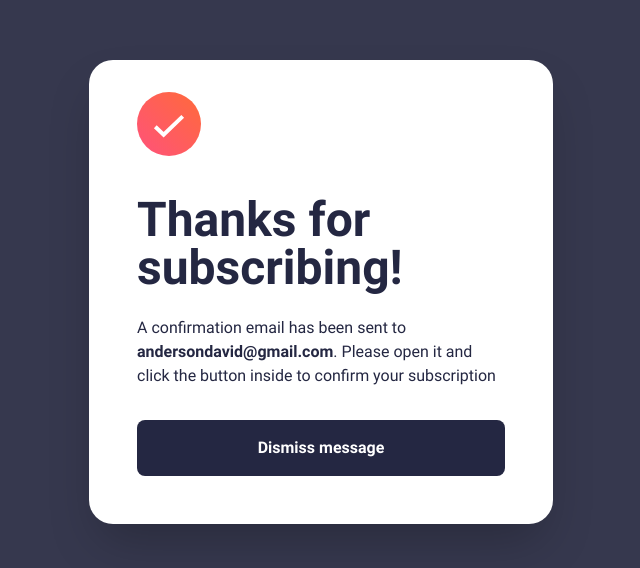
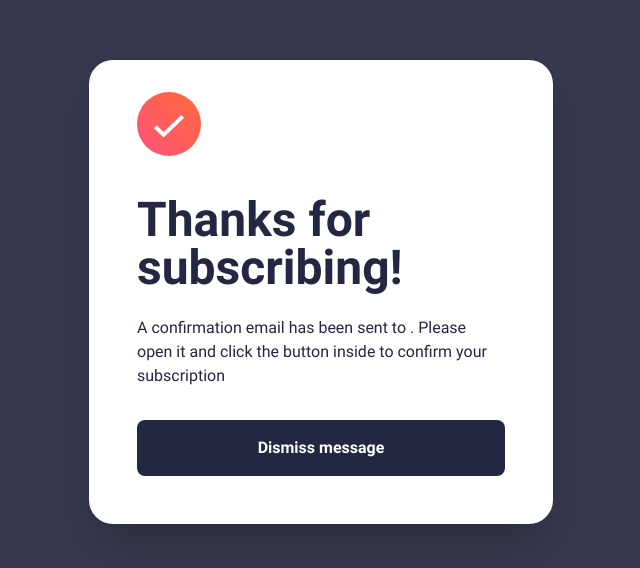
Before and after one commit to andersondavid/newsletter-signup-form-with-success-message, a Next.js app: page /success in a window 1280 px wide. Shown: the part 108-676 px from the top of the page, without its empty margins (319-959 px from the left). Built offline with nearby package versions, Linux system fonts and the light colour scheme.

Commit message:
feat: add router with query params

```diff
--- a/src/app/components/EmailTextInput.tsx
+++ b/src/app/components/EmailTextInput.tsx
@@ -1,6 +1,11 @@
-import React from "react";
+import React, { Dispatch } from "react";
 
-export default function EmailTextInput() {
+type PropTypes = {
+  email: string;
+  setEmail: Dispatch<string>;
+};
+
+export default function EmailTextInput({ email, setEmail }: PropTypes) {
   return (
     <div>
       <label htmlFor="email-input" className="block font-ubuntu text-sm">
@@ -9,6 +14,8 @@ export default function EmailTextInput() {
       <div className="border-[1px] solid border-grey rounded-lg p-4 mt-2">
         <input
           type="email"
+          value={email}
+          onChange={e => setEmail(e.target.value)}
           id="email-input"
           placeholder="email@company.com"
           className="w-full focus:outline-none font-ubuntu"
--- a/src/app/page.tsx
+++ b/src/app/page.tsx
@@ -1,8 +1,20 @@
+"use client";
+
 import Image from "next/image";
 import EmailTextInput from "./components/EmailTextInput";
 import BigButton from "./components/BigButton";
+import { useState } from "react";
+import { useRouter } from "next/navigation";
+import Link from "next/link";
 
 export default function Home() {
+  const [email, setEmail] = useState("");
+  const router = useRouter();
+
+  const subscribing = () => {
+    router.push("/success", {});
+  };
+
   return (
     <main className="md:flex">
       <div className="md:p-6 md:max-w-[29em]">
@@ -17,13 +29,14 @@ export default function Home() {
           />
         </div>
         <div className="px-6">
-          <h1 className="font-ubuntuBold text-4xl pt-10 pb-5 md:text-6xl text-darkslategrey">Stay uptated!</h1>
+          <h1 className="font-ubuntuBold text-4xl pt-10 pb-5 md:text-6xl text-darkslategrey">
+            Stay uptated!
+          </h1>
           <p className="font-ubuntu font-normal text-darkslategrey">
             Join 60,000+ product managers receiving monthly updates on:
           </p>
         </div>
         <div className="px-6 pt-5">
-
           <div className="flex mt-3 md:mt-3">
             <picture>
               <Image
@@ -33,7 +46,9 @@ export default function Home() {
                 alt="icon list"
               />
             </picture>
-            <p className="pl-4 text-sm font-ubuntu font-light text-darkslategrey">Product discovery and build what matters</p>
+            <p className="pl-4 text-sm font-ubuntu font-light text-darkslategrey">
+              Product discovery and build what matters
+            </p>
           </div>
 
           <div className="flex mt-3 md:mt-3">
@@ -45,7 +60,9 @@ export default function Home() {
                 alt="icon list"
               />
             </picture>
-            <p className="pl-4 text-sm font-ubuntu font-light text-darkslategrey">Meassuring to ensure updates are a success</p>
+            <p className="pl-4 text-sm font-ubuntu font-light text-darkslategrey">
+              Meassuring to ensure updates are a success
+            </p>
           </div>
 
           <div className="flex mt-3 md:mt-3">
@@ -57,15 +74,18 @@ export default function Home() {
                 alt="icon list"
               />
             </picture>
-            <p className="pl-4 text-sm font-ubuntu font-light text-darkslategrey">And much more!</p>
+            <p className="pl-4 text-sm font-ubuntu font-light text-darkslategrey">
+              And much more!
+            </p>
           </div>
-
         </div>
         <div className="px-6 pt-6 md:pt-8">
-          <EmailTextInput />
+          <EmailTextInput email={email} setEmail={setEmail} />
         </div>
         <div className="p-6">
-          <BigButton text="Subscribe to monthly newsletter"/>
+          <Link href={{ pathname: "/success", query: { email } }}>
+            <BigButton text="Subscribe to monthly newsletter" />
+          </Link>
         </div>
       </div>
       <div className="w-full max-w-sm md:block hidden m-6">
--- a/src/app/success/page.tsx
+++ b/src/app/success/page.tsx
@@ -1,8 +1,14 @@
+"use client"
+
 import Image from "next/image";
 import React from "react";
 import BigButton from "../components/BigButton";
+import { useSearchParams } from "next/navigation";
 
 export default function Success() {
+  const searchParams = useSearchParams();
+  const email = searchParams.get("email");
+
   return (
     <div className="px-6 h-screen md:h-min flex flex-col md:px-12 md:max-w-[29em]">
       <div className="mt-24 md:mt-8">
@@ -15,8 +21,15 @@ export default function Success() {
         />
       </div>
       <div className="mt-10">
-        <h1 className="text-4xl md:text-5xl font-ubuntuBold text-darkslategrey">Thanks for subscribing!</h1>
-        <p className="font-ubuntu text-darkslategrey mt-6">A confirmation email has been sent to <span className="font-ubuntuBold">andersondavid@gmail.com</span>. Please open it and click the button inside to confirm your subscription</p>
+        <h1 className="text-4xl md:text-5xl font-ubuntuBold text-darkslategrey">
+          Thanks for subscribing!
+        </h1>
+        <p className="font-ubuntu text-darkslategrey mt-6">
+          A confirmation email has been sent to{" "}
+          <span className="font-ubuntuBold">{email}</span>.
+          Please open it and click the button inside to confirm your
+          subscription
+        </p>
       </div>
       <div className="mt-auto mb-4 md:mt-8 md:mb-12">
         <BigButton text="Dismiss message" />
```
